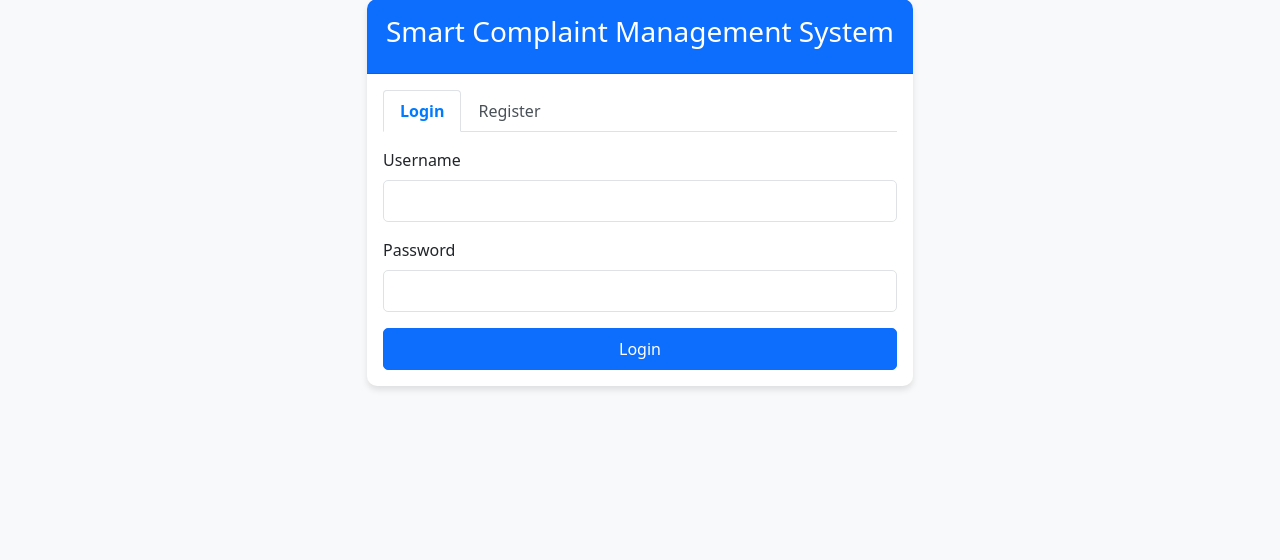
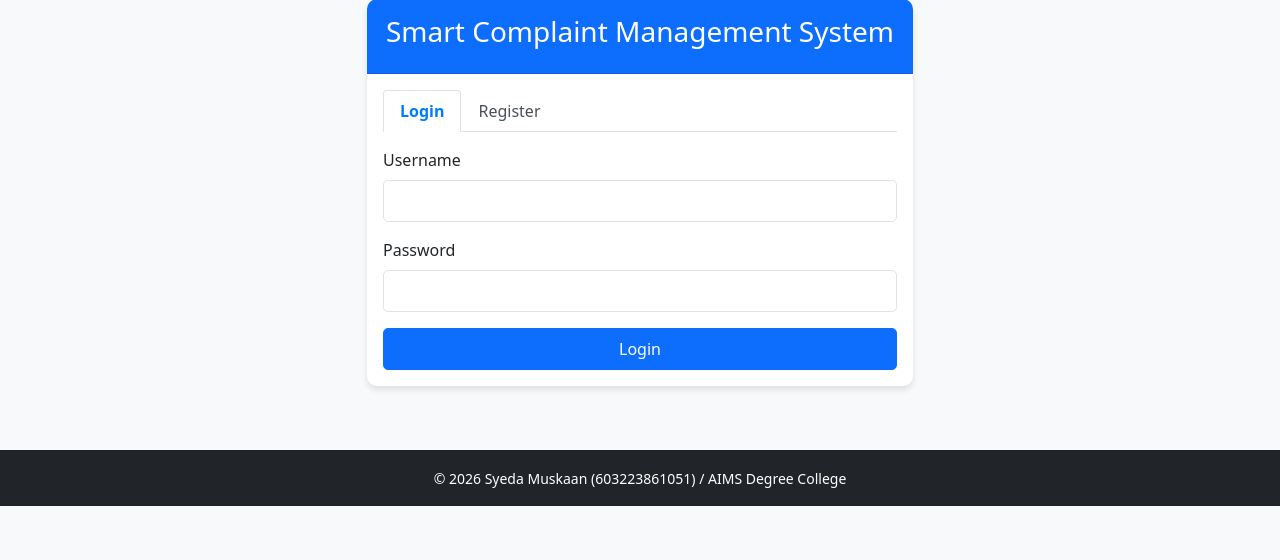
Before and after one commit to specindtest123-del/complaint-management-system, a Flask app: page / in a window 1280 px wide. Shown: the part 49-609 px from the top of the page. Run offline with Flask 3, Linux system fonts and the light colour scheme.

Commit message:
added footer

```diff
--- a/templates/index.html
+++ b/templates/index.html
@@ -105,5 +105,21 @@
 
     <script src="https://cdn.jsdelivr.net/npm/bootstrap@5.1.3/dist/js/bootstrap.bundle.min.js"></script>
     <script src="{{ url_for('static', filename='js/main.js') }}"></script>
+        </div>
+</div>
+
+<!-- Footer -->
+<footer class="bg-dark text-white text-center py-3 mt-5">
+    <div class="container">
+        <small>
+            © 2026 Syeda Muskaan (603223861051) / AIMS Degree College
+        </small>
+    </div>
+</footer>
+
+<script src="https://cdn.jsdelivr.net/npm/bootstrap@5.1.3/dist/js/bootstrap.bundle.min.js"></script>
+<script src="{{ url_for('static', filename='js/main.js') }}"></script>
 </body>
 </html>
+</body>
+</html>
```
